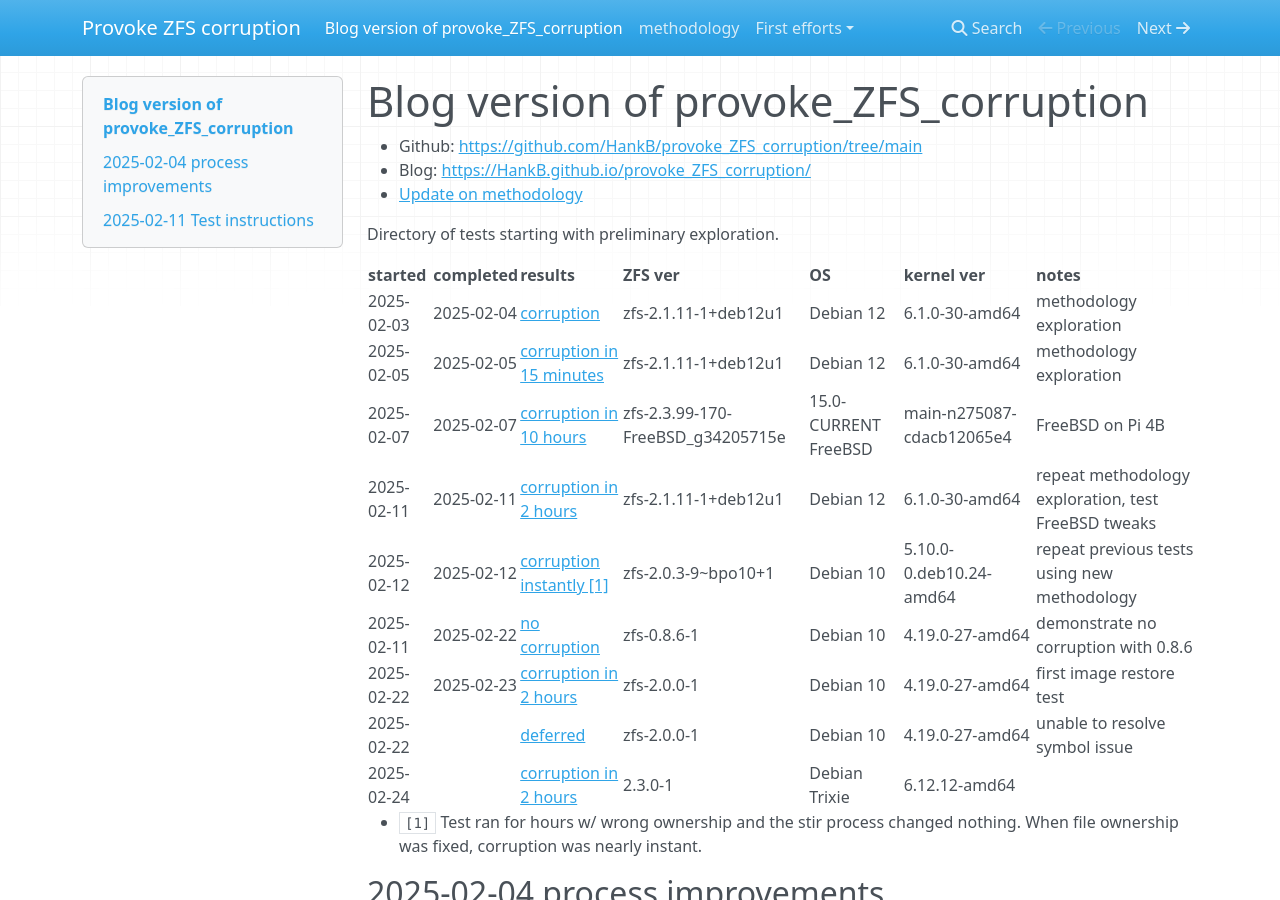
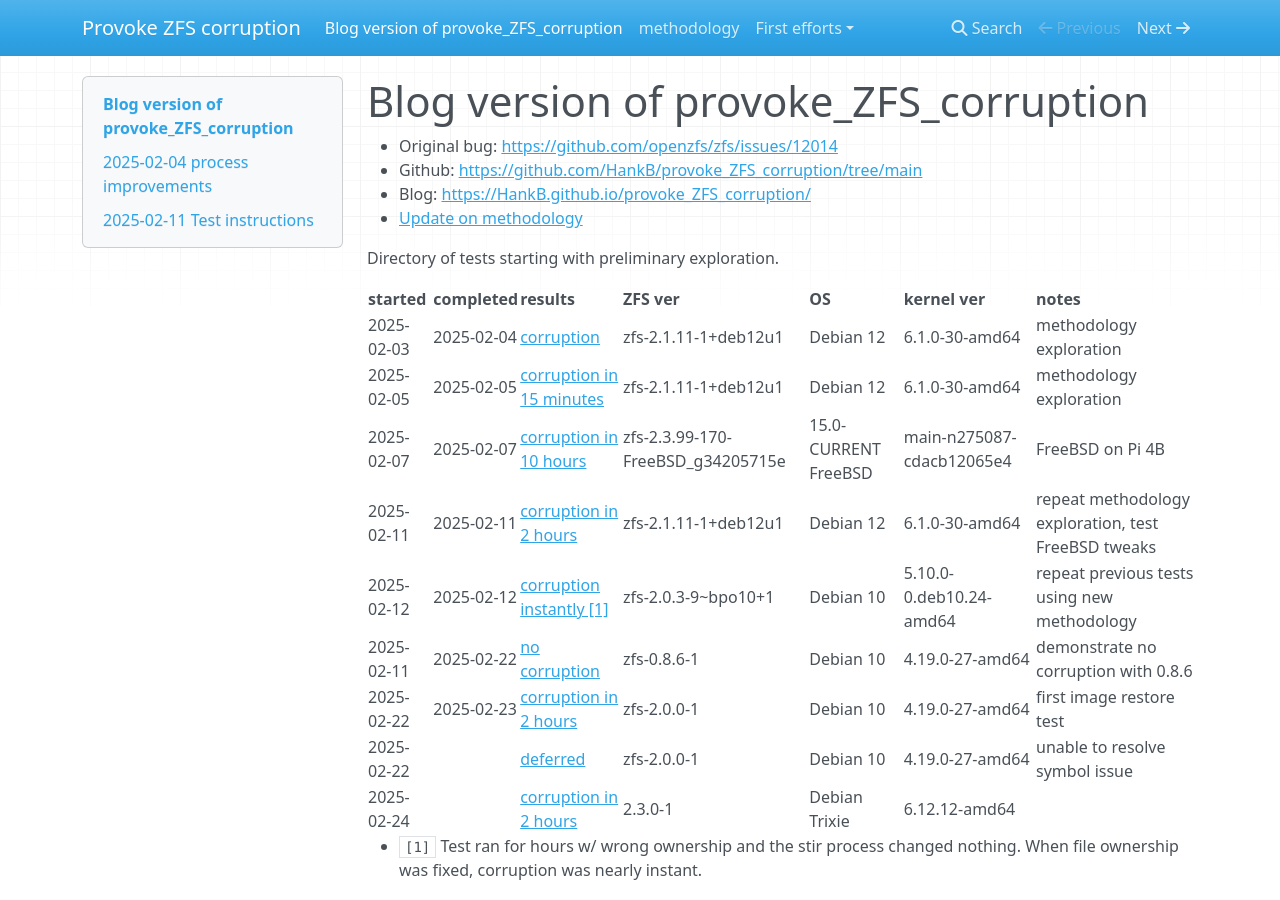
Before and after one commit to HankB/provoke_ZFS_corruption, an MkDocs documentation site: the page built from docs/index.md, in a window 1280 px wide and 900 px high. Built offline with MkDocs 1.6.1, drawn with Linux system fonts in a browser that asks for light colours; nearby versions of some CDN libraries.

Commit message:
original bug, naming consistency

```diff
--- a/docs/index.md
+++ b/docs/index.md
@@ -1,5 +1,6 @@
 # Blog version of provoke_ZFS_corruption
 
+* Original bug: <https://github.com/openzfs/zfs/issues/12014>
 * Github: <https://github.com/HankB/provoke_ZFS_corruption/tree/main>
 * Blog: <https://HankB.github.io/provoke_ZFS_corruption/>
 * [Update on methodology](./methodology.md)
@@ -16,7 +17,7 @@ Directory of tests starting with preliminary exploration.
 |2025-02-11|2025-02-22|[no corruption](./tests/2025-02-12_Linux_Buster_4.19_0.8.6/results.md)|zfs-0.8.6-1|Debian 10|4.19.0-27-amd64|demonstrate no corruption with 0.8.6|
 |2025-02-22|2025-02-23|[corruption in 2 hours](./tests/2025-02-22_Linux_Buster_2.0.0_local_build/results.md)|zfs-2.0.0-1|Debian 10|4.19.0-27-amd64|first image restore test|
 |2025-02-22||[deferred](./tests/2025-02-23_Linux_Buster_2.0.0_patched/setup.md)|zfs-2.0.0-1|Debian 10|4.19.0-27-amd64|unable to resolve symbol issue|
-|2025-02-24||[corruption in 2 hours](./tests/2025.02.23_Linux_Bookworm_Trixie_2.3.0/results.md)|2.3.0-1|Debian Trixie|6.12.12-amd64
+|2025-02-24||[corruption in 2 hours](./tests/2025-02-23_Linux_Bookworm_Trixie_2.3.0/results.md)|2.3.0-1|Debian Trixie|6.12.12-amd64
 
 * `[1]` Test ran for hours w/ wrong ownership and the stir process changed nothing. When file ownership was fixed, corruption was nearly instant.
 
```
Also changed, not shown: 6 other files.
